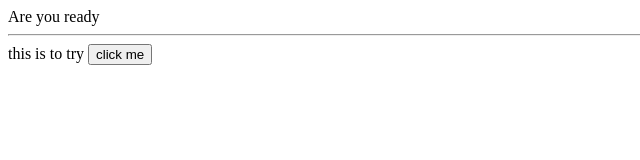
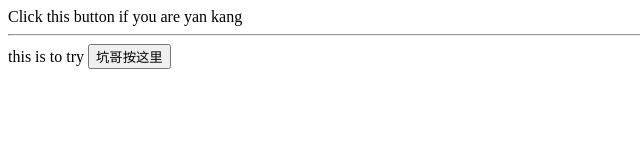
Before and after one commit to Boon29/yankang, a plain HTML site: page index.html in a window 1280 px wide. Shown: the whole page, without its empty margins (0-640 px from the left). Drawn offline with Linux system fonts and the light colour scheme.

Commit message:
Update index.html

```diff
--- a/index.html
+++ b/index.html
@@ -1,10 +1,10 @@
 <!DOCTYPE html>
 <html>
-    <head><title>this is a training</title></head>
+    <head><title>try</title></head>
     <body>
-        Are you ready
+        Click this button if you are yan kang
         <hr>
         this is to try
-        <a href="https://github.com/Boon29/yankang/blob/main/WhatsApp%20Image%202024-12-31%20at%2012.03.41_62864c66.jpg"><button>click me</button></a>
+        <a href="https://github.com/Boon29/yankang/blob/main/WhatsApp%20Image%202024-12-31%20at%2012.03.41_62864c66.jpg?raw=true"><button>坑哥按这里</button></a>
     </body>
 </html>
```
